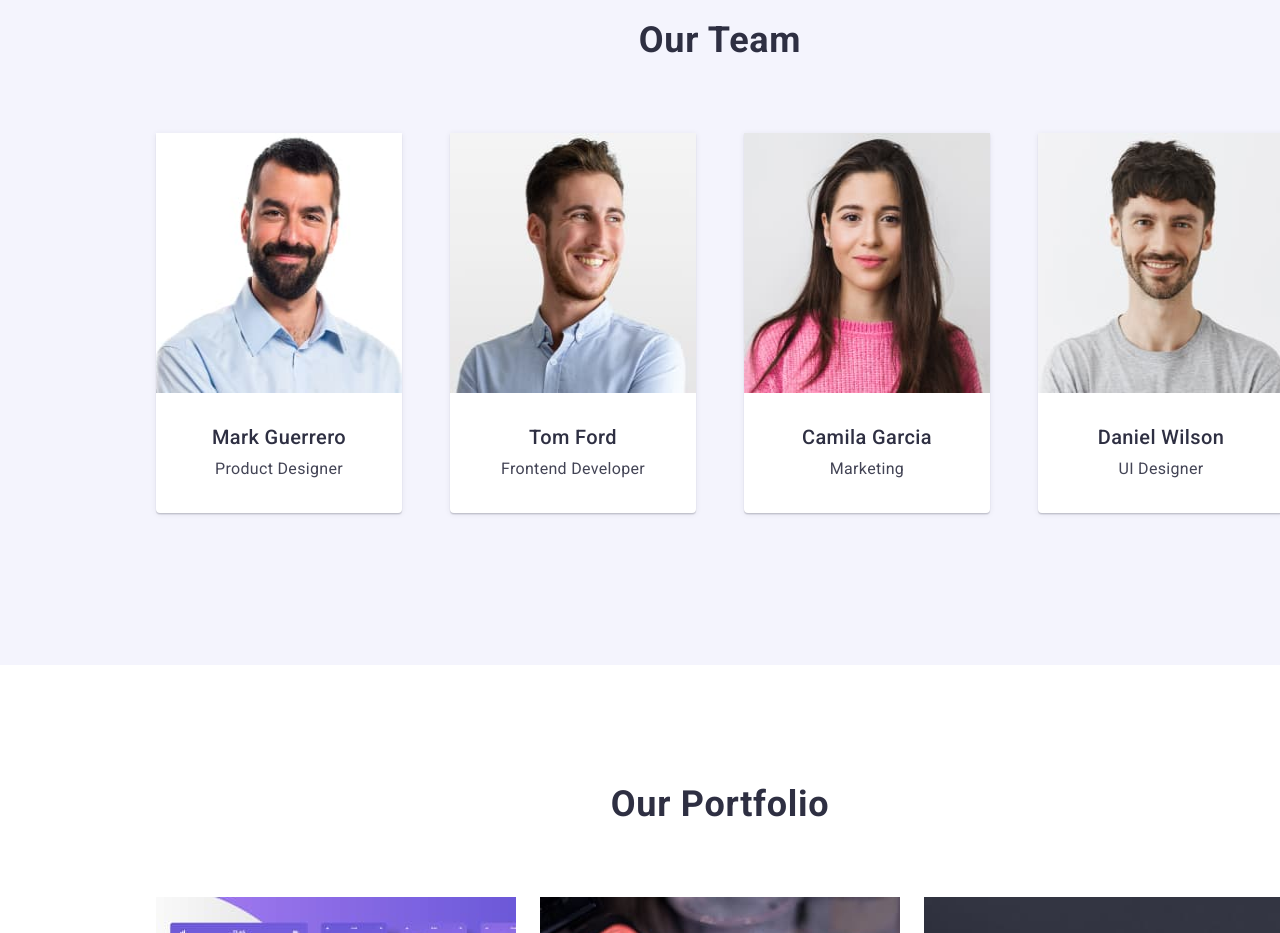
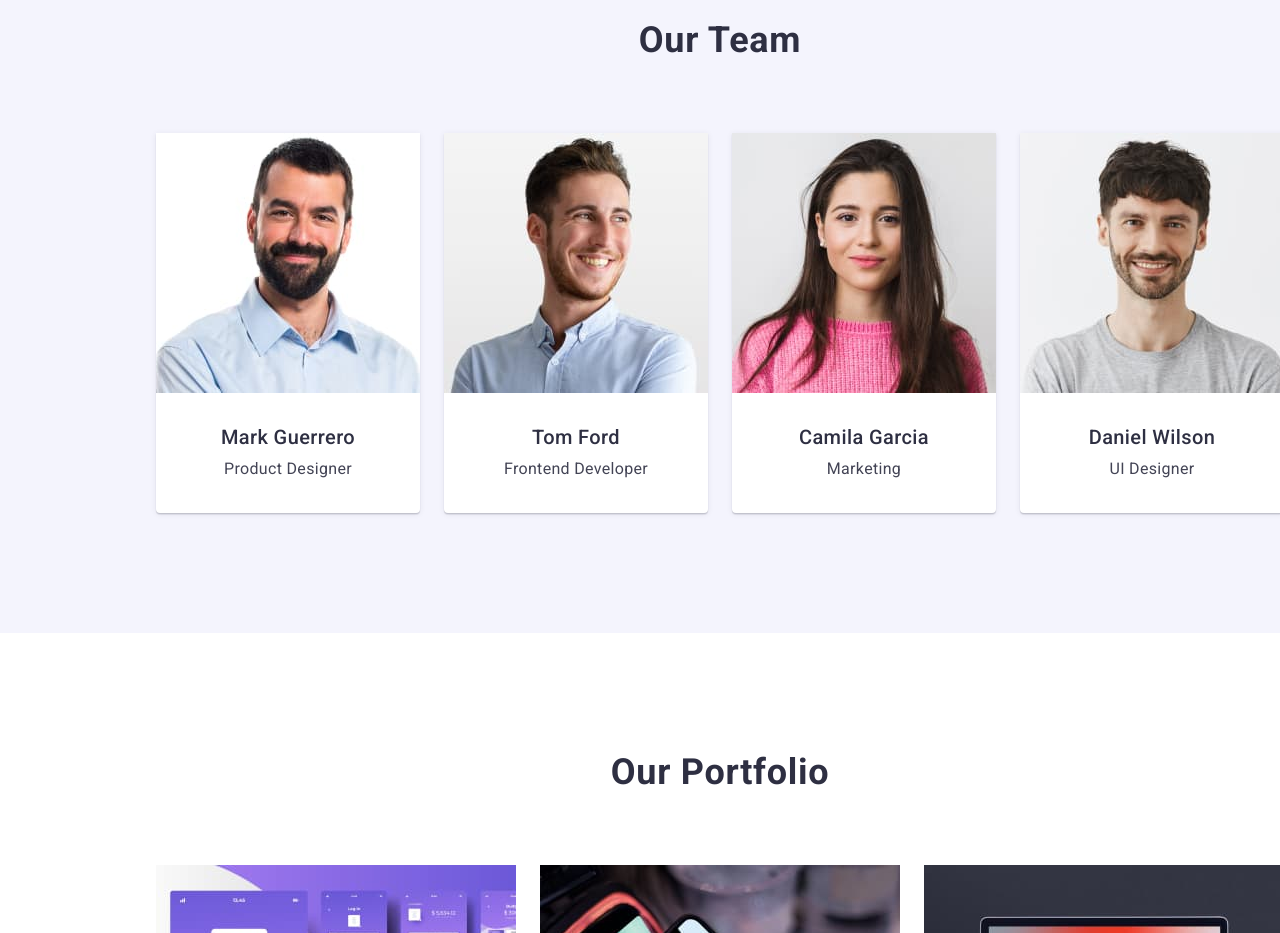
Before and after one commit to Tatianadardik44/goit-markup-hw-03, a plain HTML site: page index.html in a window 1280 px wide. Shown: the part 1140-2073 px from the top of the page. Drawn offline with nearby package versions, Linux system fonts and the light colour scheme.

Commit message:
dz-3-cec3

```diff
--- a/css/styles.css
+++ b/css/styles.css
@@ -212,21 +212,21 @@ img {
 .team-photo {
   border-radius: 0px 0px 4px 4px;
   background-color: #ffffff;
-  margin-bottom: 32px;
   box-shadow: 0px 2px 1px 0px rgba(46, 47, 66, 0.08),
     0px 1px 1px 0px rgba(46, 47, 66, 0.16),
     0px 1px 6px 0px rgba(46, 47, 66, 0.08);
-}
-.team-photo {
+
   display: inline-flex;
-  padding-bottom: 32px;
+  width: calc((100% - 3 * 24px) / 4);
   flex-direction: column;
   justify-content: space-between;
   align-items: center;
-  margin-right: 24px;
 }
 .team-photo:last-child {
   margin-right: 0;
+}
+.name-prof {
+  padding: 32px 0;
 }
 .name {
   font-family: inherit;
@@ -236,7 +236,7 @@ img {
   font-weight: 500;
   line-height: 1.2;
   letter-spacing: 0.4px;
-  margin-top: 32px;
+  text-align: center;
   margin-bottom: 8px;
 }
 .prof {
@@ -245,6 +245,7 @@ img {
   font-size: 16px;
   line-height: 1.5;
   letter-spacing: 0.32px;
+  text-align: center;
 }
 
 .second-title {
--- a/index.html
+++ b/index.html
@@ -104,8 +104,10 @@
                 width="264"
                 height="260"
               />
+              <div class="name-prof">
                 <h3 class="name">Mark Guerrero</h3>
                 <p class="prof">Product Designer</p>
+              </div>
             </li>
             <li class="team-photo">
               <img
@@ -114,8 +116,10 @@
                 width="264"
                 height="260"
               />
+              <div class="name-prof">
                 <h3 class="name">Tom Ford</h3>
                 <p class="prof">Frontend Developer</p>
+              </div>
             </li>
             <li class="team-photo">
               <img
@@ -124,8 +128,10 @@
                 width="264"
                 height="260"
               />
+              <div class="name-prof">
                 <h3 class="name">Camila Garcia</h3>
                 <p class="prof">Marketing</p>
+              </div>
             </li>
             <li class="team-photo">
               <img
@@ -134,8 +140,10 @@
                 width="264"
                 height="260"
               />
+              <div class="name-prof">
                 <h3 class="name">Daniel Wilson</h3>
                 <p class="prof">UI Designer</p>
+              </div>
             </li>
           </ul>
         </div>
```
Lines whose indentation alone changed are shown as unchanged.
